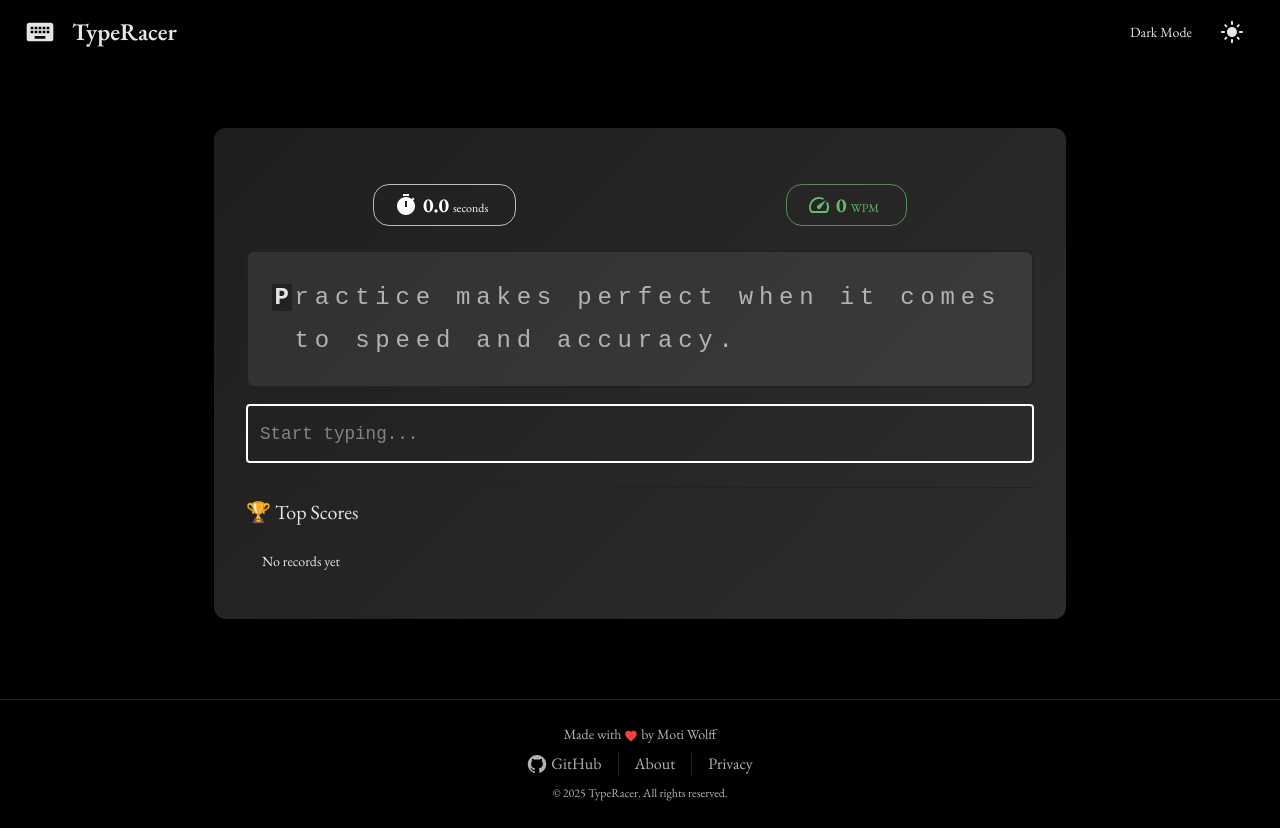
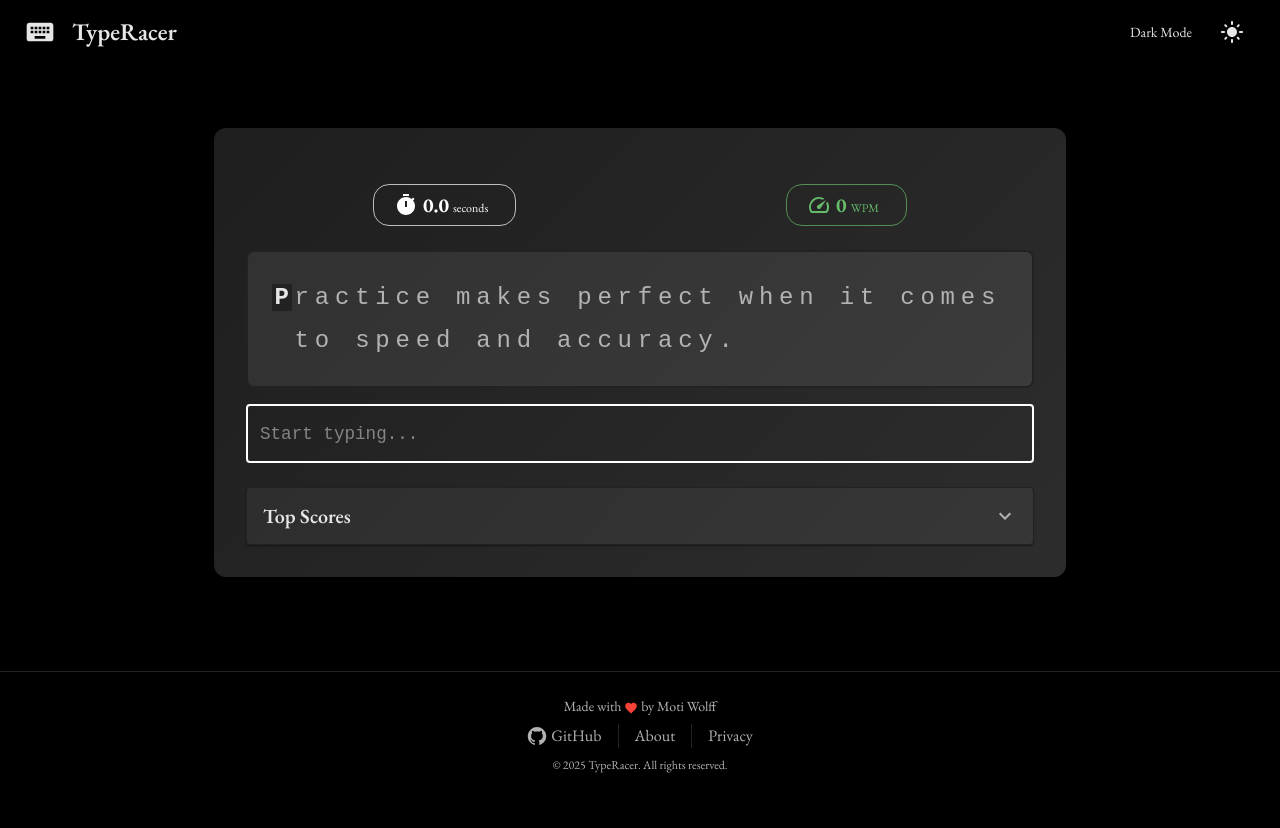
Before and after one commit to MotiWolff/TypeRacer, a React (Vite) app: page / in a window 1280 px wide. After the commit the page ends 800 px from the top, so only its background shows below. Built offline with nearby package versions, Linux system fonts and the light colour scheme.

Commit message:
Refactor: Improve Leaderboard Component Styling and Accessibility

```diff
--- a/src/components/common/Leaderboard.jsx
+++ b/src/components/common/Leaderboard.jsx
@@ -3,26 +3,39 @@
     List,
     ListItem,
     ListItemText,
-    Divider,
     Box,
+    Accordion,
+    AccordionSummary,
+    AccordionDetails,
 } from "@mui/material";
+import ExpandMoreIcon from "@mui/icons-material/ExpandMore";
 
 export default function Leaderboard({ leaderboard }) {
     return (
         <Box sx={{ mt: 3 }}>
-            <Divider sx={{ mb: 1 }} />
-            <Typography variant="h6" gutterBottom>
-                🏆 Top Scores
+            <Accordion
+                disableGutters
+                sx={{
+                    backgroundColor: "transparent",
+                    color: "text.primary",
+                    border: 1,
+                    borderColor: "divider",
+                }}
+            >
+                <AccordionSummary expandIcon={<ExpandMoreIcon sx={{ color: "text.secondary" }} />}>
+                    <Typography variant="h6" fontWeight={600}>
+                        Top Scores
                     </Typography>
+                </AccordionSummary>
+                <AccordionDetails>
                     <List dense>
                         {leaderboard.length === 0 ? (
                             <ListItem>
                                 <ListItemText primary="No records yet" />
                             </ListItem>
                         ) : (
-                    // Display top scores sorted by wpm (descending), already sorted by leaderboard utility
                                 leaderboard.map((item, i) => (
-                        <ListItem key={i} sx={{ py: 0.5 }}>
+                                <ListItem key={`${item.name}-${i}`} sx={{ py: 0.5 }}>
                                     <ListItemText
                                         primary={`${i + 1}. ${item.name}`}
                                         secondary={`${item.wpm} WPM`}
@@ -31,6 +44,8 @@
                             ))
                         )}
                     </List>
+                </AccordionDetails>
+            </Accordion>
         </Box>
     );
 }
```
Lines whose indentation alone changed are shown as unchanged.
